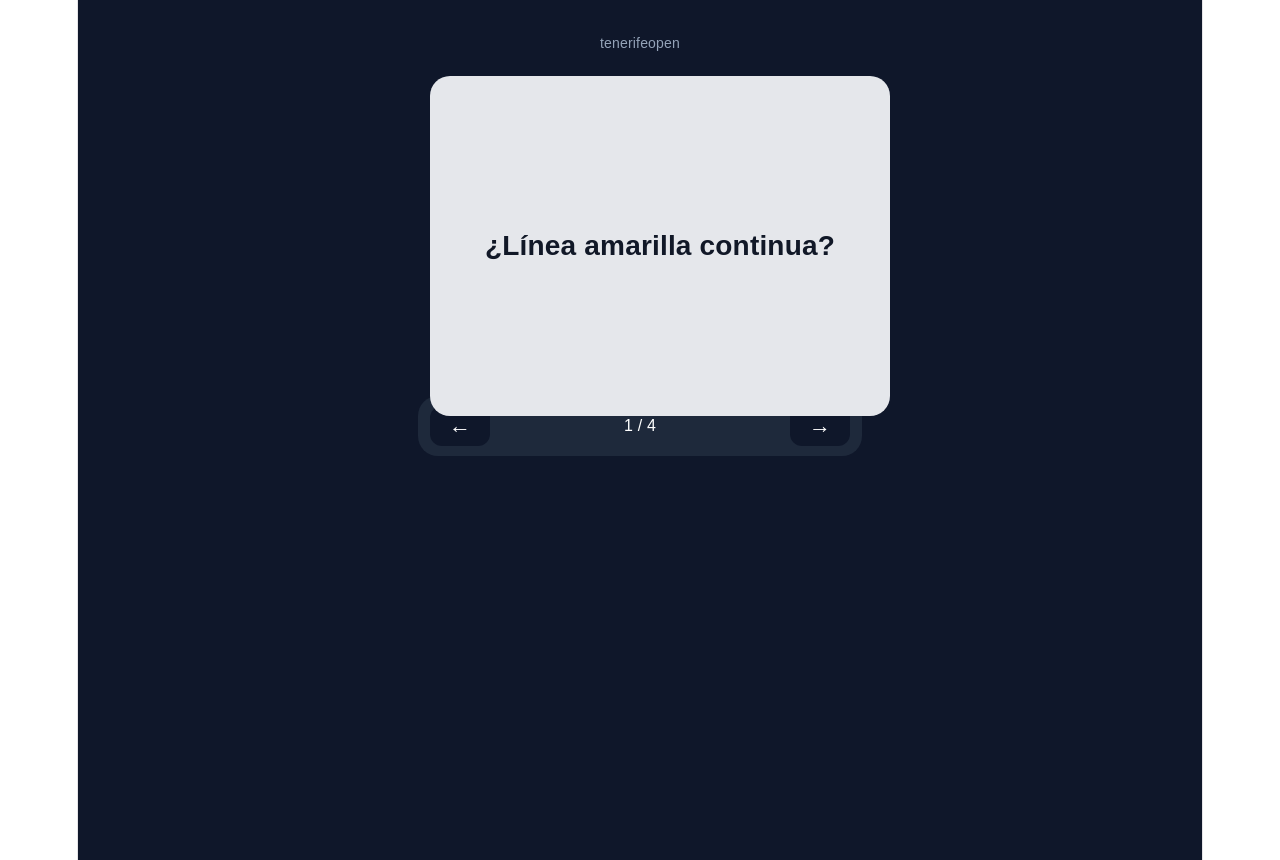
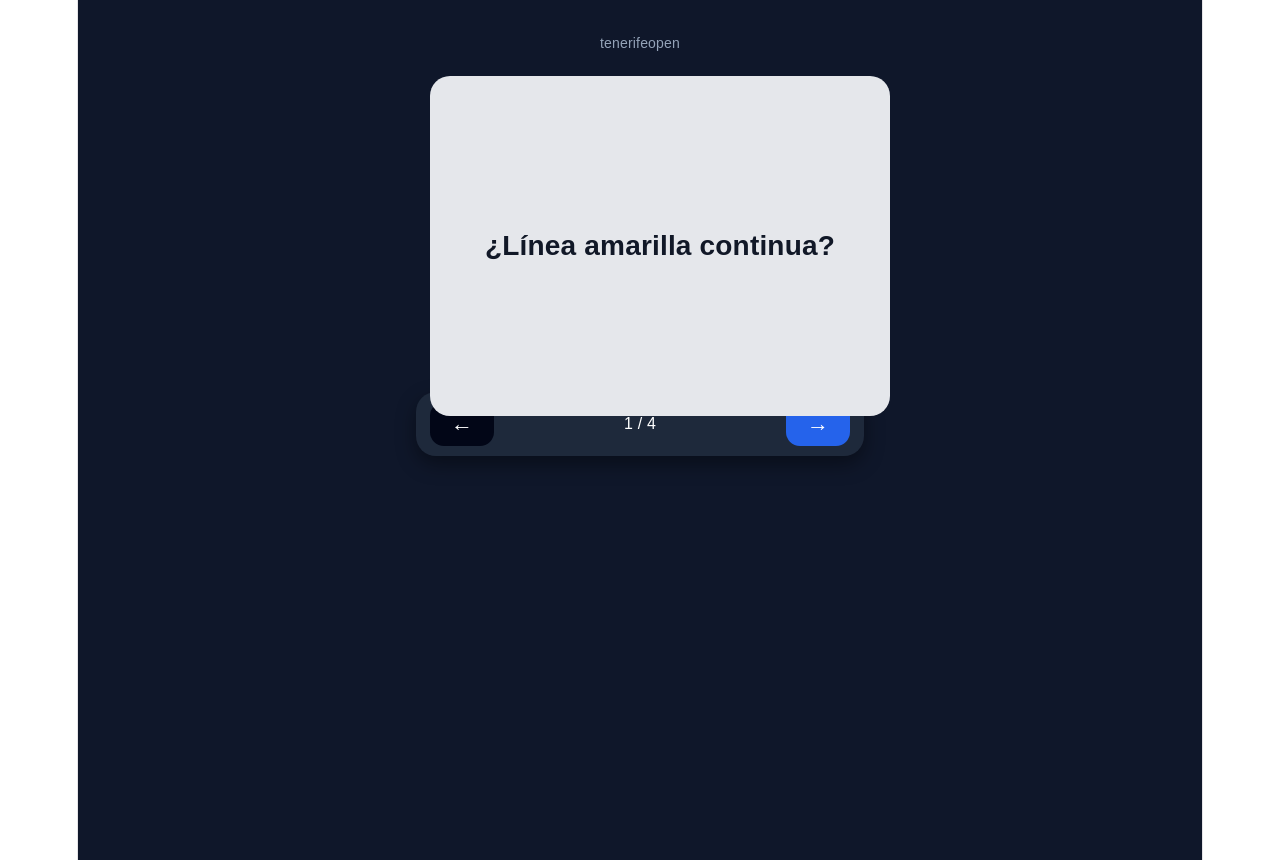
Before and after one commit to tenerifeopen/dgt-flashcards, a React (Vite) app: page / in a window 1280 px wide. Built offline with nearby package versions, Linux system fonts and the light colour scheme.

Commit message:
update cards

```diff
--- a/src/App.jsx
+++ b/src/App.jsx
@@ -37,7 +37,7 @@ export default function App() {
       fontFamily: "Arial"
     }}>
 
-      {/* 🔝 ШАПКА */}
+      {/* ШАПКА */}
       <div style={{
         color: "#94a3b8",
         fontSize: 14,
@@ -46,7 +46,6 @@ export default function App() {
         tenerifeopen
       </div>
 
-      {/* 📦 ОБЩИЙ КОНТЕЙНЕР */}
       <div style={{
         width: "100%",
         maxWidth: 420,
@@ -55,12 +54,11 @@ export default function App() {
         alignItems: "center"
       }}>
 
-        {/* 🧠 КАРТОЧКА */}
+        {/* КАРТОЧКА */}
         <div style={{
           width: "100%",
-          height: "min(40vh, 300px)", // 🔥 ключ: меньше
-          perspective: 1000,
-          marginBottom: 20
+          height: "min(40vh, 300px)",
+          perspective: 1000
         }}>
           <div
             onClick={() => setShow(!show)}
@@ -123,28 +121,31 @@ export default function App() {
           </div>
         </div>
 
-        {/* 🔘 ПАНЕЛЬ (всегда видна) */}
+        {/* 🔥 ОПУЩЕННАЯ ПАНЕЛЬ */}
         <div style={{
           width: "100%",
-          height: 60,
+          height: 64,
           background: "#1e293b",
           borderRadius: 20,
           display: "flex",
           alignItems: "center",
           justifyContent: "space-between",
-          padding: "0 12px"
+          padding: "0 14px",
+          marginTop: 16, // ✅ вот твой 1 см вниз
+          boxShadow: "0 8px 20px rgba(0,0,0,0.4)"
         }}>
 
+          {/* ← КНОПКА (черная) */}
           <button
             onClick={() => {
               setShow(false);
               setIndex((i) => (i - 1 + cards.length) % cards.length);
             }}
             style={{
-              width: 60,
-              height: 40,
-              borderRadius: 12,
-              background: "#0f172a",
+              width: 64,
+              height: 44,
+              borderRadius: 14,
+              background: "#020617",
               color: "white",
               fontSize: 22,
               border: "none"
@@ -153,23 +154,26 @@ export default function App() {
             ←
           </button>
 
+          {/* СЧЕТЧИК */}
           <div style={{
             color: "white",
-            fontSize: 16
+            fontSize: 16,
+            fontWeight: 500
           }}>
             {index + 1} / {cards.length}
           </div>
 
+          {/* → КНОПКА (синяя как ответ) */}
           <button
             onClick={() => {
               setShow(false);
               setIndex((i) => (i + 1) % cards.length);
             }}
             style={{
-              width: 60,
-              height: 40,
-              borderRadius: 12,
-              background: "#0f172a",
+              width: 64,
+              height: 44,
+              borderRadius: 14,
+              background: "#2563eb",
               color: "white",
               fontSize: 22,
               border: "none"
```
